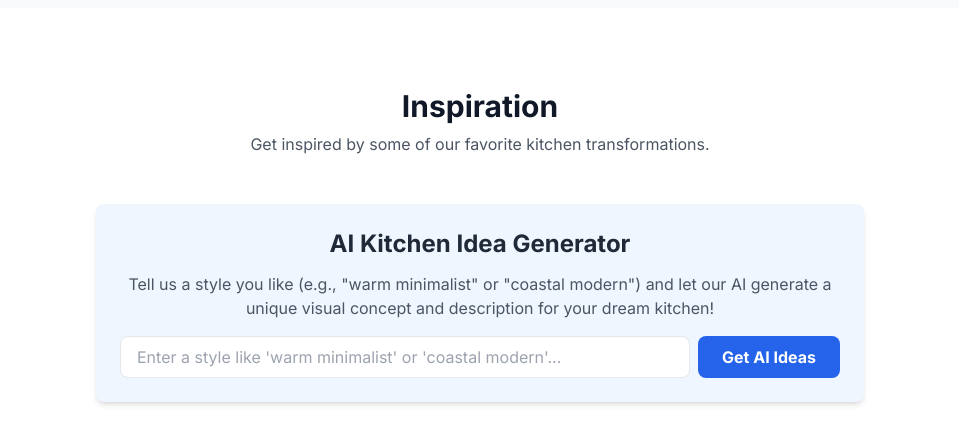
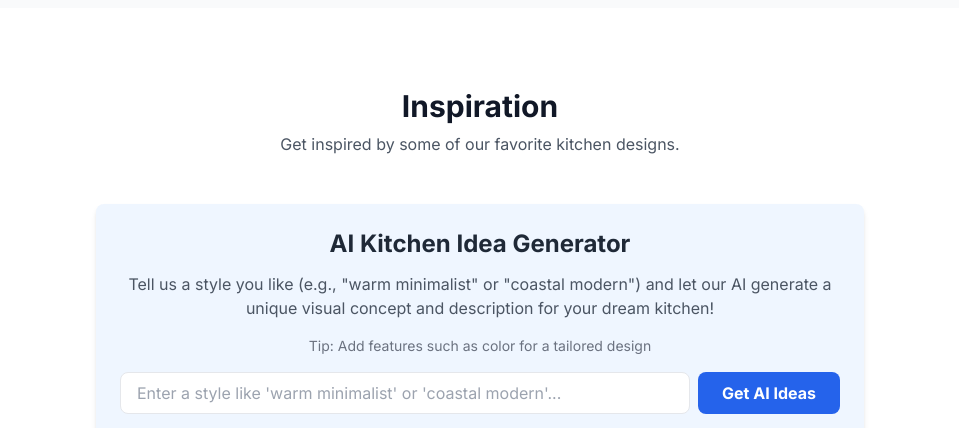
Before and after one commit to JoshuaWisener/SR-Kitchen-Remodeling-Website, a website: page index.html in a window 1280 px wide. Shown: the part 1340-1768 px from the top of the page, without its empty margins (160-1119 px from the left). Drawn offline with nearby package versions, Linux system fonts and the light colour scheme.

Commit message:
Add files via upload

```diff
--- a/index.html
+++ b/index.html
@@ -159,13 +159,14 @@
             <div class="container mx-auto px-6">
                 <div class="text-center mb-12">
                     <h2 class="text-3xl font-bold text-gray-900">Inspiration</h2>
-                    <p class="text-gray-600 mt-2">Get inspired by some of our favorite kitchen transformations.</p>
+                    <p class="text-gray-600 mt-2">Get inspired by some of our favorite kitchen designs.</p>
                 </div>
 
                 <!-- Gemini AI Idea Generator -->
                 <div class="bg-blue-50 p-6 rounded-lg shadow-md mb-12 max-w-3xl mx-auto">
                     <h3 class="text-2xl font-bold text-gray-800 mb-3 text-center">AI Kitchen Idea Generator</h3>
                     <p class="text-gray-600 mb-4 text-center">Tell us a style you like (e.g., "warm minimalist" or "coastal modern") and let our AI generate a unique visual concept and description for your dream kitchen!</p>
+                    <p class="text-gray-500 text-sm text-center mb-4">Tip: Add features such as color for a tailored design</p>
                     <div class="flex flex-col sm:flex-row gap-2">
                         <input type="text" id="style-input" placeholder="Enter a style like 'warm minimalist' or 'coastal modern'..." class="flex-grow px-4 py-2 border rounded-lg focus:outline-none focus:ring-2 focus:ring-blue-500">
                         <button id="generate-ideas-btn" class="bg-blue-600 hover:bg-blue-700 text-white font-bold py-2 px-6 rounded-lg transition duration-300">Get AI Ideas</button>
```
